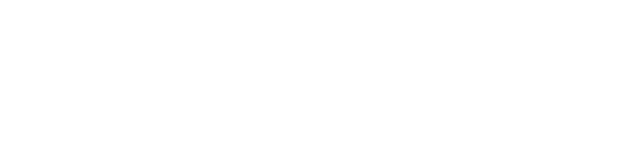
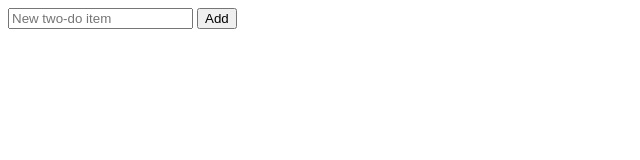
Before and after one commit to anthony-woodcock/toDoList, a plain HTML site: page index.html in a window 1280 px wide. Shown: the whole page, without its empty margins (0-640 px from the left). Drawn offline with Linux system fonts and the light colour scheme.

Commit message:
created form for adding to-do items

```diff
--- a/index.html
+++ b/index.html
@@ -7,6 +7,10 @@
     <title>Document</title>
 </head>
 <body>
+    <form method="post">
+        <input id="toDoItem" type="text" placeholder="New two-do item">
+            <input type="submit" value="Add">
+    </form>
    <script type="text/javascript">
    </script>
 </body>
```
